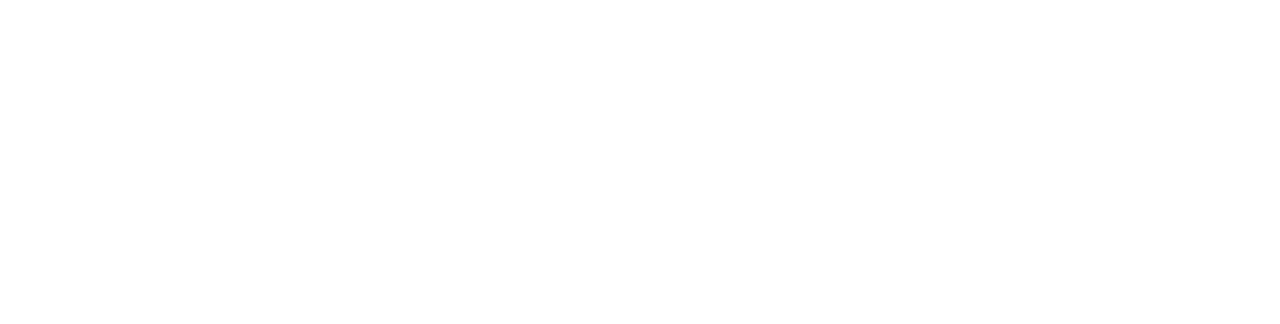
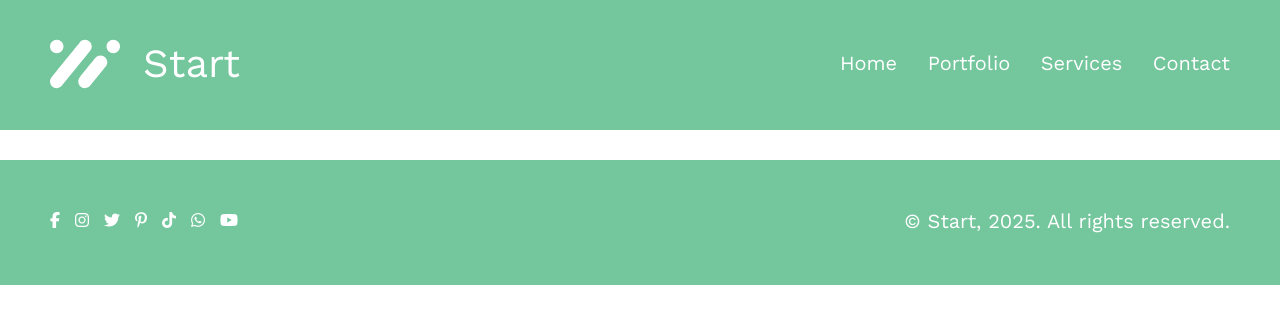
Before and after one commit to vbozadzhieva/responsive-design-sirma-workshop, a plain HTML site: page src/portfolio.html in a window 1280 px wide. Drawn offline with nearby package versions, Linux system fonts and the light colour scheme.

Commit message:
add header and footer

```diff
--- a/src/portfolio.html
+++ b/src/portfolio.html
@@ -4,22 +4,79 @@
 <head>
     <meta charset="UTF-8">
     <meta name="viewport" content="width=device-width, initial-scale=1.0">
-    <link rel="stylesheet" href="styles.css">
+    <link rel="preconnect" href="https://fonts.googleapis.com">
+    <link rel="preconnect" href="https://fonts.gstatic.com" crossorigin>
+    <link href="https://fonts.googleapis.com/css2?family=Work+Sans&display=swap" rel="stylesheet">
+    <link href="https://fonts.googleapis.com/css2?family=Crimson+Text:wght@700&family=Work+Sans:wght@700&display=swap"
+        rel="stylesheet">
+    <link rel="stylesheet" href="public/css/styles.css">
+    <script src="https://kit.fontawesome.com/c3667c1e5e.js" crossorigin="anonymous"></script>
     <title>Responsive Startup Website</title>
 </head>
 
 <body>
+    <!-- Header -->
+    <header class="header-section">
+        <div class="header-section-content site-content">
+            <div class="logo-container">
+                <svg width="70" height="50" viewBox="0 0 70 50" fill="none" xmlns="http://www.w3.org/2000/svg">
+                    <path
+                        d="M39.7719 12.3454C40.9881 11.1262 41.7406 9.44383 41.7406 7.5851C41.7406 3.86264 38.7226 0.844696 35.0001 0.844696C32.6467 0.844696 30.5777 2.05287 29.372 3.88062C29.0517 4.2014 2.21949 37.2729 1.96866 37.6531C0.752489 38.8723 0 40.5551 0 42.4129C0 46.1358 3.01794 49.1538 6.7404 49.1538C9.0938 49.1538 11.1629 47.9461 12.3686 46.1178C12.6889 45.7971 39.5211 12.7251 39.7719 12.3454Z"
+                        fill="white" />
+                    <path
+                        d="M55.2974 28.0393C56.5171 26.8192 57.271 25.1348 57.271 23.2736C57.271 19.5511 54.2531 16.5332 50.5306 16.5332C48.1762 16.5332 46.1061 17.7423 44.9005 19.5716C44.5777 19.8949 30.4848 37.2665 30.2325 37.6493C29.0128 38.8695 28.2588 40.5538 28.2588 42.4145C28.2588 46.1375 31.2767 49.1555 34.9992 49.1555C37.3536 49.1555 39.4237 47.9463 40.6289 46.117C40.9517 45.7942 55.0451 28.4221 55.2974 28.0393Z"
+                        fill="white" />
+                    <path
+                        d="M70.0001 7.5851C70.0001 11.3081 66.9822 14.3255 63.2597 14.3255C59.5367 14.3255 56.5193 11.3081 56.5193 7.5851C56.5193 3.86264 59.5367 0.844696 63.2597 0.844696C66.9822 0.844696 70.0001 3.86264 70.0001 7.5851Z"
+                        fill="white" />
+                    <path
+                        d="M13.4808 7.5851C13.4808 11.3081 10.4629 14.3255 6.7404 14.3255C3.01794 14.3255 0 11.3081 0 7.5851C0 3.86264 3.01794 0.844696 6.7404 0.844696C10.4629 0.844696 13.4808 3.86264 13.4808 7.5851Z"
+                        fill="white" />
+                </svg>
+
+                <strong class="sub-heading logo">Start</strong>
+            </div>
+
+            <nav class="nav-container">
+                <ul>
+                    <li><a href="/" class="sub-heading">Home</a></li>
+                    <li><a href="/portfolio" class="sub-heading">Portfolio</a></li>
+                    <li><a href="/services" class="sub-heading">Services</a></li>
+                    <li><a href="/contact" class="sub-heading">Contact</a></li>
+                </ul>
+            </nav>
+        </div>
+    </header>
+
+    <!-- Main -->
+
     <main class="site-content">
-        <header class="header-section"></header>
-
         <section class="content-header-section"></section>
 
         <section class="portfolio-section"></section>
 
         <section class="more-section"></section>
+    </main>
 
-        <footer class="footer-section"></footer>
-    </main>
+    <!-- Footer -->
+    <footer class="footer-section">
+        <div class="footer-section-container site-content">
+
+            <div class="social-media">
+                <ul>
+                    <li><a href="#"><i class="fa-brands fa-facebook-f"></i></a></li>
+                    <li><a href="#"><i class="fa-brands fa-instagram"></i></a></li>
+                    <li><a href="#"><i class="fa-brands fa-twitter"></i></a></li>
+                    <li><a href="#"><i class="fa-brands fa-pinterest-p"></i></i></a></li>
+                    <li><a href="#"><i class="fa-brands fa-tiktok"></i></a></li>
+                    <li><a href="#"><i class="fa-brands fa-whatsapp"></i></a></li>
+                    <li><a href="#"><i class="fa-brands fa-youtube"></i></a></li>
+                </ul>
+            </div>
+
+            <p class="sub-heading">&copy; Start, 2025. All rights reserved.</p>
+        </div>
+    </footer>
 
 </body>
 
--- /dev/null
+++ b/src/public/css/site.css
@@ -0,0 +1,59 @@
+:root {
+    --primary-color: #74C69D;
+    --primary-color-100: var(--primary-color);
+    --primary-color-75: #74c69dc0;
+
+    --white-color: #FFF;
+    --white-color-100: var(--white-color);
+    --white-color-75: #FFFFFFc0;
+
+    --dark-color: #212529;
+    --dark-color-100: var(--dark-color);
+    --dark-color-75: #212529c0;
+    --dark-color-50: #21252980;
+    --dark-color-25: #21252940;
+
+    font-family: 'Work Sans', Arial, sans-serif;
+    font-size: 16px;
+    line-height: 125%;
+}
+
+/* Resets */
+body, p {
+    margin: 0;
+}
+
+strong {
+    font-weight: normal;
+}
+
+ul {
+    padding: 0;
+    list-style: none;
+}
+
+/* common styles */
+.site-content {
+    width: 1180px;
+    margin: auto;
+}
+
+h1 {
+    font-family: 'Crimson Text';
+    font-size: 2.5rem;
+    font-weight: 700;
+    line-height: 125%;
+    margin: 16px 0;
+}
+
+.label {
+    font-weight: bold;
+    letter-spacing: 5px;
+    text-transform: uppercase;
+    color: var(--primary-color);
+}
+
+.sub-heading {
+    font-size: 1.25rem;
+    line-height: 125%;
+}
--- /dev/null
+++ b/src/public/css/styles.css
@@ -0,0 +1,56 @@
+@import url(./site.css);
+
+/* Header & Footer */
+.header-section,
+.footer-section {
+    padding: 35px 0 38px;
+    background-color: #74C69D;
+}
+
+.header-section {
+    margin-bottom: 30px;
+}
+
+.header-section-content,
+.footer-section-container {
+    color: var(--white-color);
+    display: flex;
+    justify-content: space-between;
+    align-items: center;
+}
+
+/* Header */
+.logo-container {
+    display: flex;
+    justify-content: space-between;
+    align-items: center;
+    width: 190px;
+}
+
+.logo {
+    font-size: 2.5rem;
+}
+
+.nav-container {
+    width: 390px;
+}
+
+.nav-container ul {
+    display: flex;
+    list-style: none;
+    justify-content: space-between;
+}
+
+.nav-container a {
+    text-decoration: none;
+    color: inherit;
+}
+
+.social-media ul {
+    display: flex;
+    gap: 15px;
+}
+
+.social-media ul li i {
+    color: var(--white-color);
+}
```
Also changed, not shown: src/public/logo.svg (added), src/styles.css (deleted).
